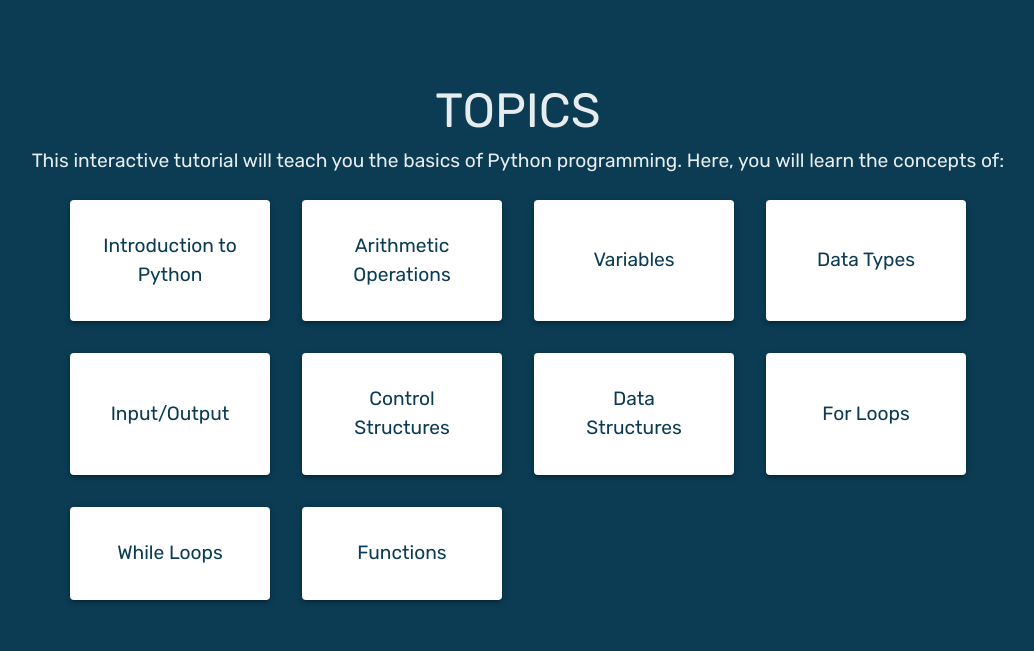
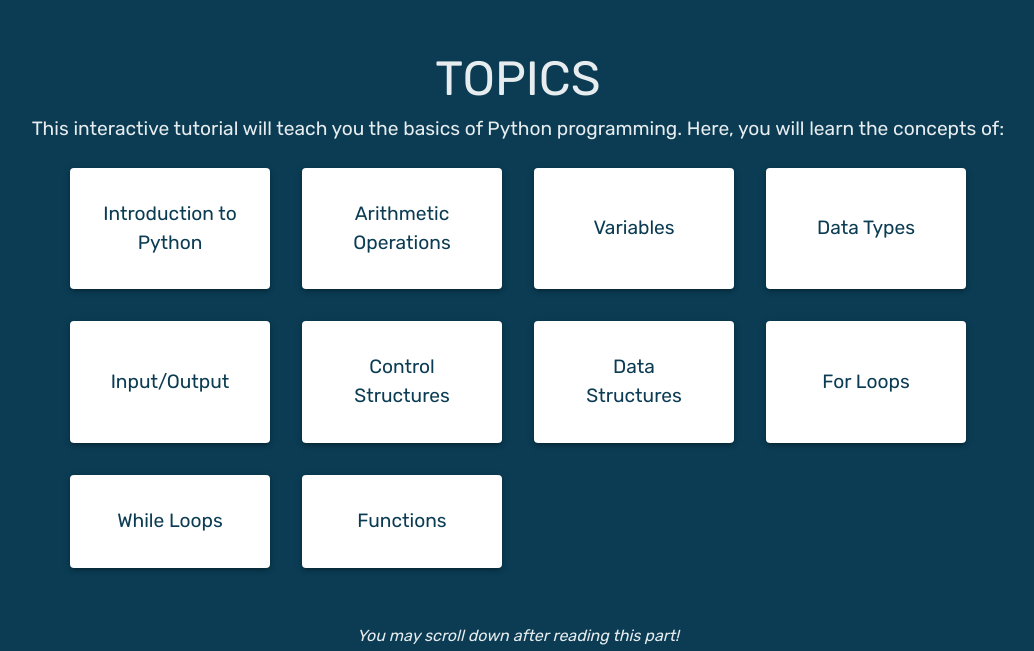
Before and after one commit to chaviotics/python-thesis-control, a React (Vite) app in the folder client/: page / in a window 1280 px wide. Shown: the part 829-1480 px from the top of the page, without its empty margins (122-1156 px from the left). Built offline with nearby package versions, Linux system fonts and the light colour scheme.

Commit message:
Updated topic outline page for topic box animation and padding top

```diff
--- a/client/src/pages/HomePage/TopicOutline.jsx
+++ b/client/src/pages/HomePage/TopicOutline.jsx
@@ -20,7 +20,7 @@
       sx={{
         display: 'flex',
         flexDirection: 'column',
-        pt: '7rem',
+        pt: '10vh',
         mb: '7rem',
       }}
       ref={ref}
@@ -53,14 +53,20 @@
               p: 4,
               transition: 'all 0.2s',
               color: '#0b3c53',
-              '&:hover': {
-                transform: 'scale(1.1)',
-              },
             }}
             elevation={3}
             key={topic.id}
           >
-            <Typography>{topic.title}</Typography>
+            <Typography
+              sx={{
+                transition: 'all 0.2s',
+                '&:hover': {
+                  transform: 'scale(1.1)',
+                },
+              }}
+            >
+              {topic.title}
+            </Typography>
           </Paper>
         ))}
       </Box>
```
